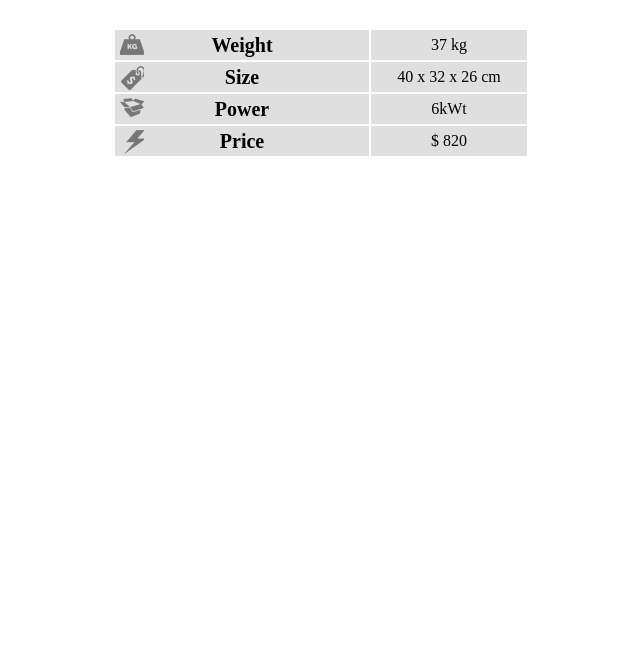
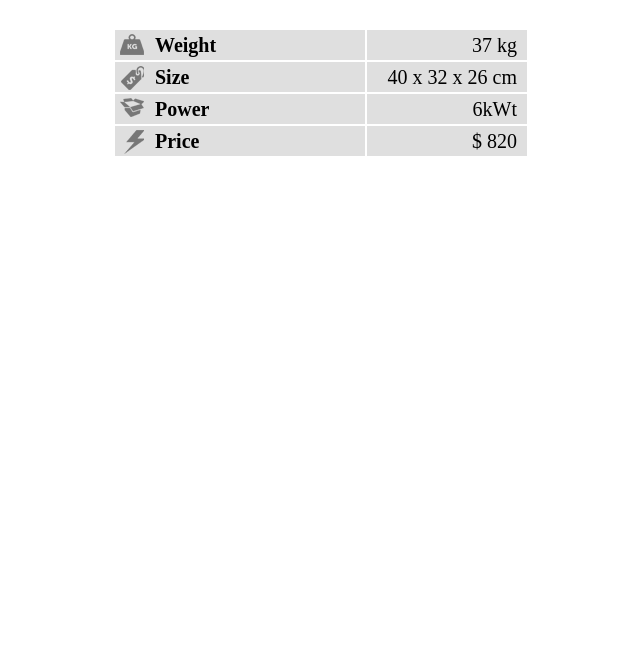
Before and after one commit to Jonk46/tables, a plain HTML site: page index.html in a window 1280 px wide. Shown: the part 154-800 px from the top of the page, without its empty margins (85-725 px from the left). Drawn offline with Linux system fonts and the light colour scheme.

Commit message:
new list table

```diff
--- a/css/style.css
+++ b/css/style.css
@@ -37,8 +37,8 @@ dl {
 }
 dt {
     float: left;
-    width: 254px;
-    text-align: center;
+    width: 210px;
+    padding-left: 40px;
     font-size: 20px;
     font-weight: bold;
     line-height: 30px;
@@ -46,11 +46,8 @@ dt {
     border-bottom: 2px solid #ffffff;
 }
 dd {
-    float: left;
-    width: 156px;
-    text-align: center;
-    padding: 0;
-    margin: 0
+    text-align: right;
+    padding-right: 10px;
     font-size: 20px;
     line-height: 30px;
     border-bottom: 2px solid #ffffff;
```
